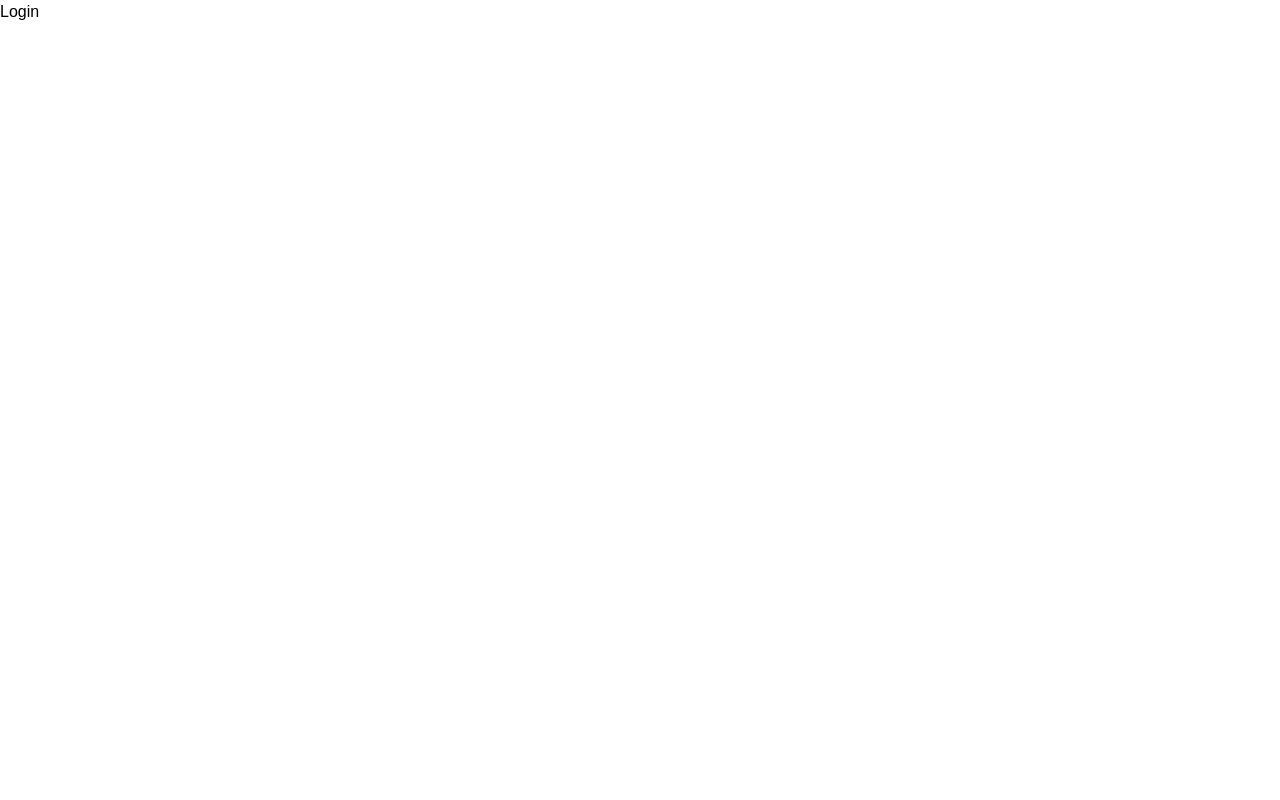
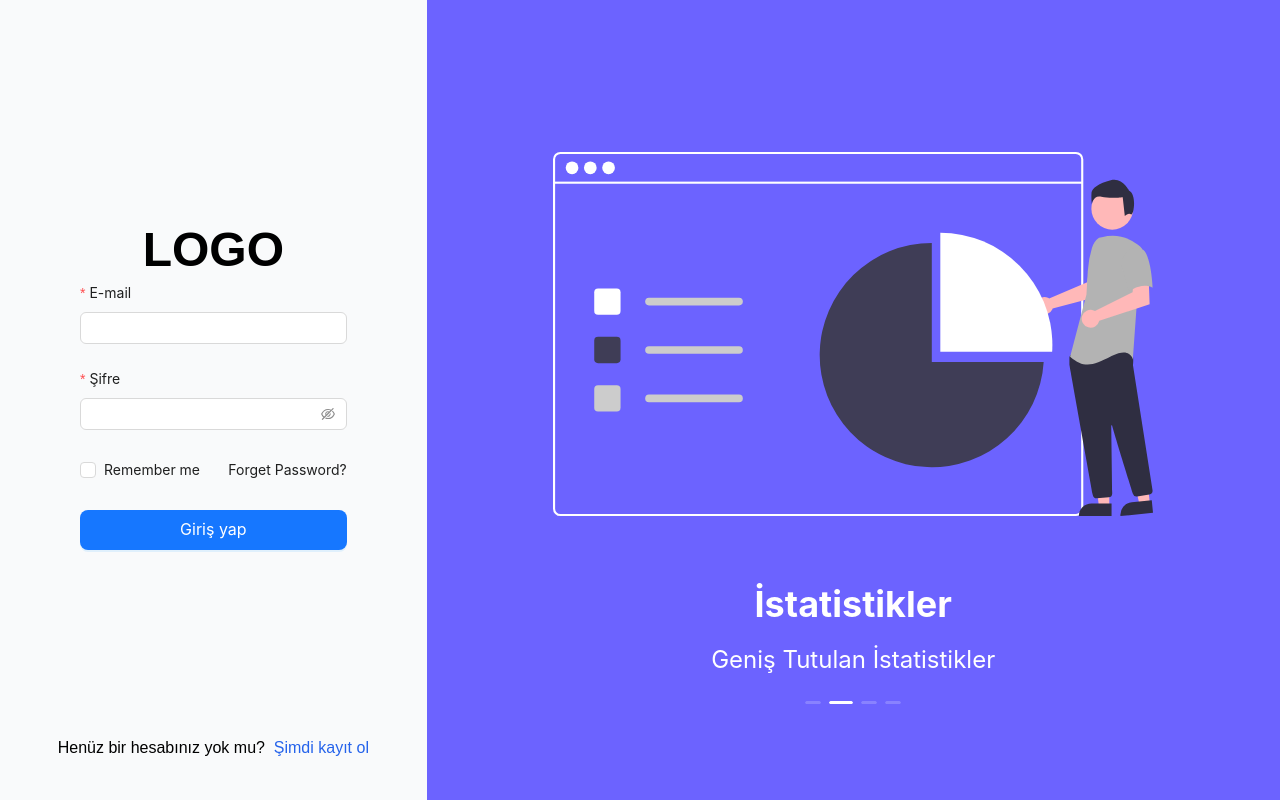
Before and after one commit to huseyingedek/client, a React (Create React App) app: page /login in a window 1280 px wide. Built offline with nearby package versions, Linux system fonts and the light colour scheme.

Commit message:
add auth page

```diff
--- /dev/null
+++ b/src/components/auth/AuthCarosel.jsx
@@ -0,0 +1,13 @@
+import React from 'react'
+
+const AuthCarosel = ({img, title, desc}) => {
+    return (
+            <div className='!flex flex-col items-center justify-center h-full mb-10'>
+                <img src={img} alt="" className='w-[600px] h-[500px]' />
+                <h3 className='text-4xl text-white text-center font-bold'>{title}</h3>
+                <p className='mt-5 text-2xl text-white text-center'>{desc}</p>
+            </div>
+    )
+}
+
+export default AuthCarosel
--- a/src/index.css
+++ b/src/index.css
@@ -7,6 +7,7 @@
 body{
   margin: 0;
   font-family: "Electrolize", sans-serif;
+  @apply bg-gray-50
 }
 
 
--- a/src/pages/Auth/Login.jsx
+++ b/src/pages/Auth/Login.jsx
@@ -1,9 +1,48 @@
+import { Button, Carousel, Form, Input, Checkbox } from 'antd'
 import React from 'react'
+import { Link } from 'react-router-dom'
+import AuthCarosel from '../../components/auth/AuthCarosel'
 
 const Login = () => {
-    return (
-        <div>Login</div>
-    )
+  return (
+    <div className='h-screen'>
+      <div className='flex justify-between h-full'>
+        <div className='xl:px-20 px-10 flex flex-col w-full h-full justify-center relative'>
+          <h1 className='text-center text-5xl font-bold mb-2'>LOGO</h1>
+          <Form layout='vertical'>
+            <Form.Item label="E-mail" name={"email"} rules={[{ required: true, message: "E-mail Alanı Boş Bırakılamaz!" }]}>
+              <Input />
+            </Form.Item>
+            <Form.Item label="Şifre" name={"password"} rules={[{ required: true, message: "Şifre Alanı Boş Bırakılamaz!" }]}>
+              <Input.Password />
+            </Form.Item>
+            <Form.Item name={"remember"} valuePropName='checked'>
+                <div className='flex justify-between items-center'>
+                    <Checkbox>Remember me</Checkbox>
+                    <Link>Forget Password?</Link>
+                </div>
+            </Form.Item>
+            <Form.Item>
+              <Button type='primary' htmlType='submit' className='w-full' size='large'>Giriş yap</Button>
+            </Form.Item>
+          </Form>
+          <div className='flex justify-center absolute left-0 bottom-10 w-full'>
+           Henüz bir hesabınız yok mu? &nbsp; <Link to="/register" className='text-blue-600'>Şimdi kayıt ol</Link>
+          </div>
+        </div>
+        <div className='xl:w-4/6 lg:w-3/5 md:w-1/2 md:flex hidden bg-[#6c63ff] h-full items-center'>
+          <div className='w-full'>
+            <Carousel className='!h-full px-6' autoplay>
+              <AuthCarosel img="/images/responsive.svg" title="Responsive" desc="Tüm Cihaz Boyutlarıyla Uyumluluk" />
+              <AuthCarosel img="/images/statistic.svg" title="İstatistikler" desc="Geniş Tutulan İstatistikler" />
+              <AuthCarosel img="/images/customer.svg" title="Müşteri Memnuniyeti" desc="Deneyim Sonunda Üründen Memnun Müşteriler" />
+              <AuthCarosel img="/images/admin.svg" title="Yönetici Paneli" desc="Tek Yerden Yönetim" />
+            </Carousel>
+          </div>
+        </div>
+      </div>
+    </div>
+  )
 }
 
 export default Login
--- a/src/pages/Auth/Register.jsx
+++ b/src/pages/Auth/Register.jsx
@@ -1,9 +1,46 @@
+import { Button, Carousel, Form, Input } from 'antd'
 import React from 'react'
+import { Link } from 'react-router-dom'
+import AuthCarosel from '../../components/auth/AuthCarosel'
 
 const Register = () => {
   return (
-    <div>
-        asdsadasd
+    <div className='h-screen'>
+      <div className='flex justify-between h-full'>
+        <div className='xl:px-20 px-10 flex flex-col w-full h-full justify-center relative'>
+          <h1 className='text-center text-5xl font-bold mb-2'>LOGO</h1>
+          <Form layout='vertical'>
+            <Form.Item label="Kullanıcı Adı" name={"username"} rules={[{ required: true, message: "Kullanıcı Adı Alanı Boş Bırakılamaz!" }]}>
+              <Input />
+            </Form.Item>
+            <Form.Item label="E-mail" name={"email"} rules={[{ required: true, message: "E-mail Alanı Boş Bırakılamaz!" }]}>
+              <Input />
+            </Form.Item>
+            <Form.Item label="Şifre" name={"password"} rules={[{ required: true, message: "Şifre Alanı Boş Bırakılamaz!" }]}>
+              <Input.Password />
+            </Form.Item>
+            <Form.Item label="Şifre Tekrar" name={"passwordAgain"} rules={[{ required: true, message: "Şifre Tekrar Alanı Boş Bırakılamaz!" }]}>
+              <Input.Password />
+            </Form.Item>
+            <Form.Item>
+              <Button type='primary' htmlType='submit' className='w-full' size='large'>Kaydol</Button>
+            </Form.Item>
+          </Form>
+          <div className='flex justify-center absolute left-0 bottom-10 w-full'>
+            Bir hesabınız var mı? &nbsp; <Link to="/login" className='text-blue-600'>Şimdi giriş yap</Link>
+          </div>
+        </div>
+        <div className='xl:w-4/6 lg:w-3/5 md:w-1/2 md:flex hidden bg-[#6c63ff] h-full items-center'>
+          <div className='w-full'>
+            <Carousel className='!h-full px-6' autoplay>
+              <AuthCarosel img="/images/responsive.svg" title="Responsive" desc="Tüm Cihaz Boyutlarıyla Uyumluluk" />
+              <AuthCarosel img="/images/statistic.svg" title="İstatistikler" desc="Geniş Tutulan İstatistikler" />
+              <AuthCarosel img="/images/customer.svg" title="Müşteri Memnuniyeti" desc="Deneyim Sonunda Üründen Memnun Müşteriler" />
+              <AuthCarosel img="/images/admin.svg" title="Yönetici Paneli" desc="Tek Yerden Yönetim" />
+            </Carousel>
+          </div>
+        </div>
+      </div>
     </div>
   )
 }
```
